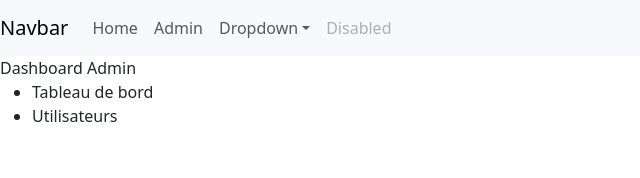
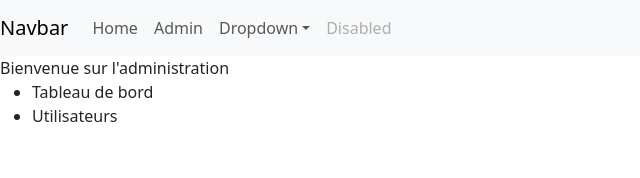
Before and after one commit to LDDW/APP_BLACKJACK, a React (Create React App) app: page /admin in a window 1280 px wide. Shown: the top 178 px of the page, without its empty margins (0-640 px from the left). Built offline with nearby package versions, Linux system fonts and the light colour scheme.

Commit message:
front(admin): remove adminrouter and update admin components

```diff
--- a/src/components/admin/AdminDashboard.tsx
+++ b/src/components/admin/AdminDashboard.tsx
@@ -1,14 +1,7 @@
 import React from "react";
 
-class AdminDashboard extends React.Component {
-
-    render() {
-        return (
-            <div id="dashboard">
-                Dashboard Admin
-            </div>
-        )
-    }
-}
+const AdminDashboard = () => {
+  return <div>Bienvenue sur l'administration</div>;
+};
 
 export default AdminDashboard;
--- a/src/components/admin/AdminHeader.tsx
+++ b/src/components/admin/AdminHeader.tsx
@@ -1,7 +1,7 @@
 import React from "react";
 import { Link } from "react-router-dom";
 
-const AdminHeader = () => {
+const Header = () => {
   return (
     <nav className="navbar navbar-expand-lg navbar-light bg-light">
       <a className="navbar-brand" href="src/components#">
@@ -67,4 +67,4 @@ const AdminHeader = () => {
   );
 };
 
-export default AdminHeader;
+export default Header;
--- a/src/router/Router.tsx
+++ b/src/router/Router.tsx
@@ -1,23 +1,18 @@
 import React from "react";
-import { Route, Routes, useLocation } from "react-router-dom";
-import Header from "../components/Header";
-import AdminDashboard from "../components/admin/AdminDashboard";
-import AdminRouter from "./admin/AdminRouter";
+import { Route, Routes } from "react-router-dom";
+import Header from "../components/admin/AdminHeader";
+import AdminController from "../components/admin/AdminController";
 import Game from "../components/game/Game";
 
 const Router = () => {
-  const location = useLocation();
-
-  const { pathname } = location;
   return (
     <div>
-      <Header />
       <Routes>
         <Route path="/" />
-        <Route path="/admin" element={<AdminDashboard />} />
+        <Route path="/admin" element={<AdminController />} />
         <Route path="/game" element={<Game />} />
       </Routes>
-      {pathname.startsWith("/admin") && <AdminRouter />}
+      {/* {pathname.startsWith("/admin") && <AdminRouter />} */}
     </div>
   );
 };
--- a/src/router/admin/AdminRouter.tsx
+++ /dev/null
@@ -1,18 +0,0 @@
-import React from "react";
-import { Route, Routes } from "react-router-dom";
-
-import AdminSidebar from "../../components/admin/AdminSidebar";
-
-const AdminRouter = () => {
-  return (
-    <div>
-      <AdminSidebar />
-      <Routes>
-        <Route path="/admin" />
-        <Route path="/admin/users" />
-      </Routes>
-    </div>
-  );
-};
-
-export default AdminRouter;
```
